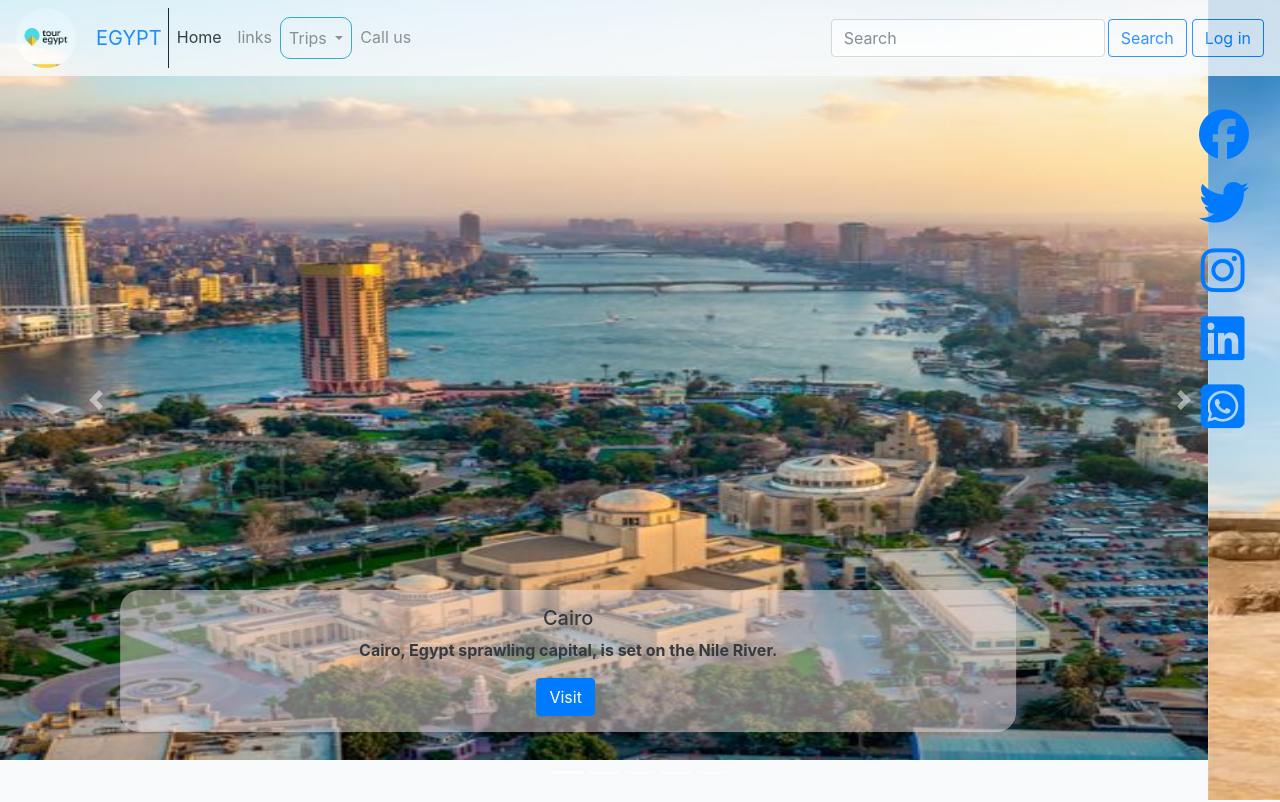
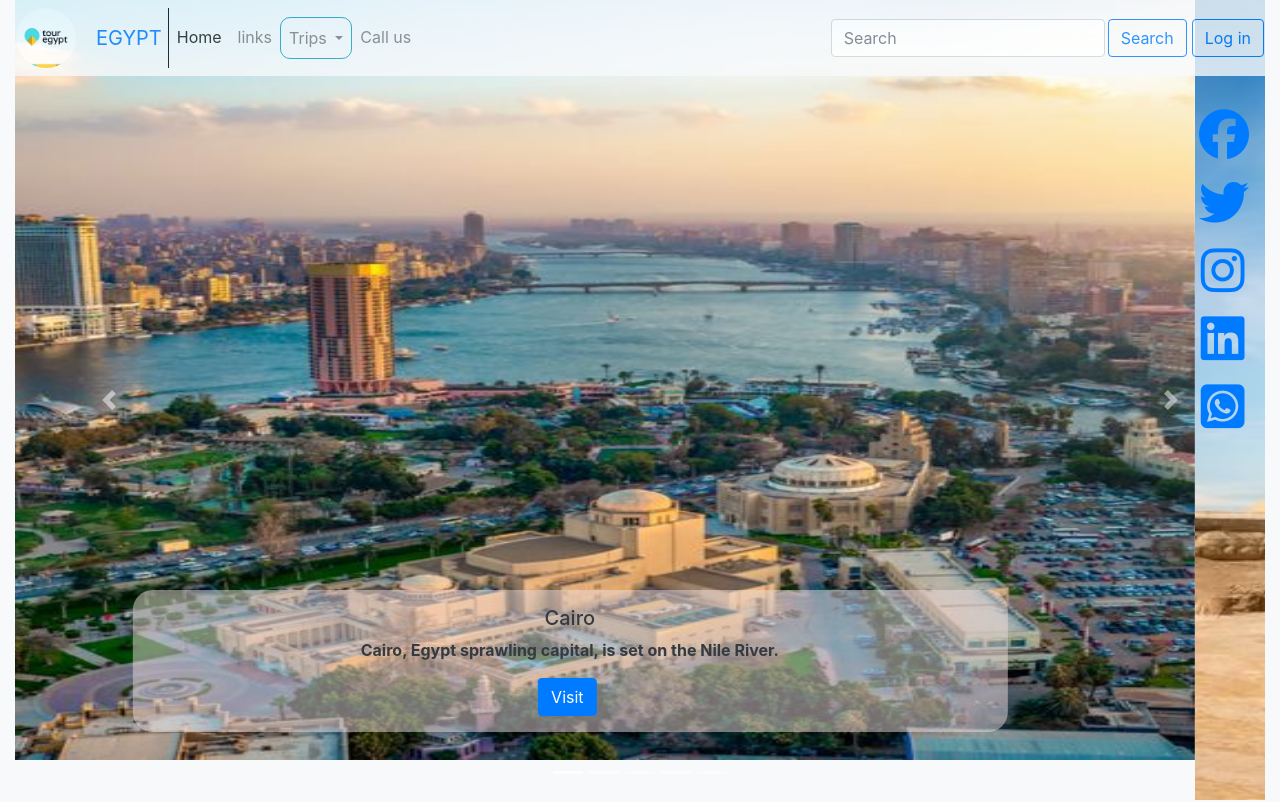
Before and after one commit to Yasser-Mohamed07/Project-tourist-Web-egy, a plain HTML site: page index.html in a window 1280 px wide. Shown: the top 802 px of the page. Drawn offline with nearby package versions, Linux system fonts and the light colour scheme.

Commit message:
Add files via upload

```diff
--- a/index.html
+++ b/index.html
@@ -14,7 +14,7 @@
    </style>
 </head>
 <body class="bg-light col-lg-12 col-sm-12">
-    <nav class="navbar navbar-expand-lg navbar-light bg-light fixed-top" style="opacity: 0.8;">
+    <nav class="navbar navbar-expand-lg navbar-light bg-light fixed-top col-sm-12 col-lg-12" style="opacity: 0.8;">
       <div class="ph"><img src="images/logo.jpg" alt="lo" style="height: 60px; width: 60px ; border-radius: 50%;"></div>
         <a class="navbar-brand text-primary" href="#" style="margin-left:  20px;">EGYPT</a>
         <div class="line" style="width: 1px; height: 60px ; background-color: black; margin-left: -10px ;"></div>
@@ -110,6 +110,7 @@
 
 
       <!-- Slids -->
+       <div class="container-fluid col-sm-12 col-lg-12">
       <div class="row">
       <div id="carouselExampleCaptions" class="carousel slide" data-ride="carousel">
         <ol class="carousel-indicators">
@@ -194,7 +195,7 @@
       </div>
 
     </div><!-- row -->
-
+  </div>
     <!-- ////////////////////////////////////////////////////////////////////////////////// -->
 <br>
 <!-- jumb -->
```
